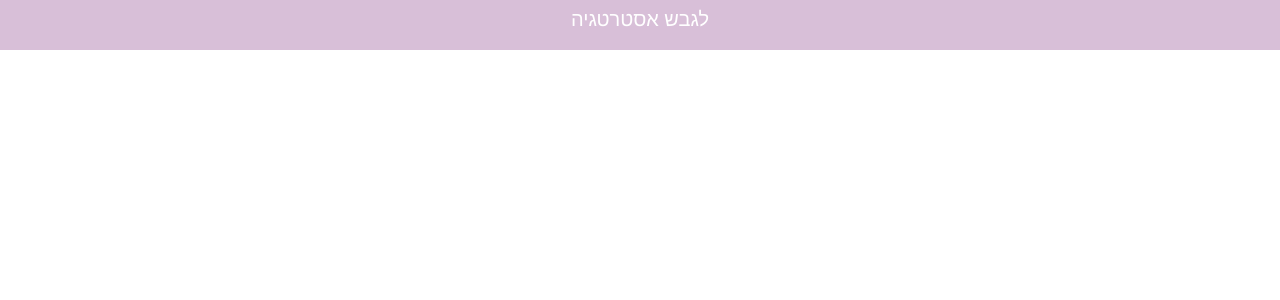
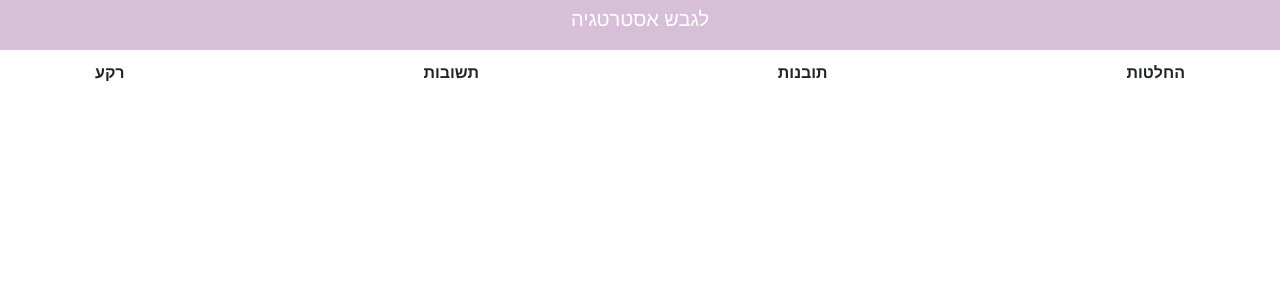
Before and after one commit to innaya12/insightsProject, a React (Create React App) app in the folder my-project/: page / in a window 1280 px wide. Shown: the top 300 px of the page. Built offline with nearby package versions, Linux system fonts and the light colour scheme.

Commit message:
navBar looks good

```diff
--- a/my-project/src/components/homepage/homepage.jsx
+++ b/my-project/src/components/homepage/homepage.jsx
@@ -1,5 +1,6 @@
 import React from 'react';
 import Header from '../header/header';
+import NavBar from '../navbar/navbar';
 
 class HomePage extends React.Component{
 
@@ -7,6 +8,7 @@ class HomePage extends React.Component{
         return (
             <div>
                 <Header/>
+                <NavBar/>
             </div>
         )
     }
--- a/my-project/src/components/navbar/navbar.jsx
+++ b/my-project/src/components/navbar/navbar.jsx
@@ -0,0 +1,19 @@
+import React from 'react';
+import './style.css';
+
+class NavBar extends React.Component {
+    render() {
+        return (
+            <div className={"container"}>
+                <ul className={"d-flex navBar justify-content-between"}>
+                    <li>רקע</li>
+                    <li>תשובות</li>
+                    <li>תובנות</li>
+                    <li>החלטות</li>
+                </ul>
+            </div>
+        )
+    }
+};
+
+export default NavBar;
--- a/my-project/src/components/navbar/style.css
+++ b/my-project/src/components/navbar/style.css
@@ -0,0 +1,10 @@
+.navBar {
+    list-style: none;
+    font-weight: bold;
+    padding: 10px;
+}
+
+.navBar li:hover {
+    border-bottom: plum 3px solid;
+    cursor: pointer;
+}
```
